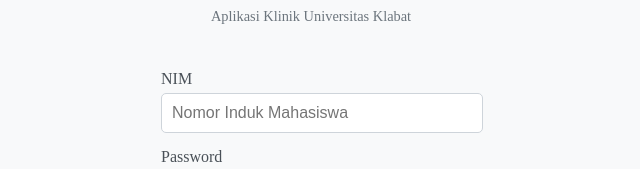
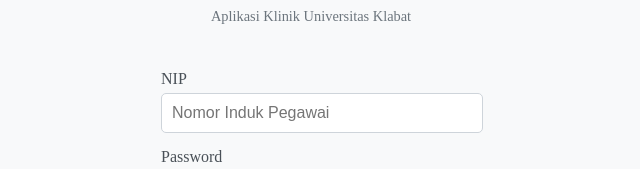
Before and after one commit to arturrr03/uClinic, a React (Vite) app: page / in a window 1280 px wide. Shown: the part 324-493 px from the top of the page, without its empty margins (329-969 px from the left). Built offline with nearby package versions, Linux system fonts and the light colour scheme.

Commit message:
minor fixing

```diff
--- a/src/src/components/Frame.tsx
+++ b/src/src/components/Frame.tsx
@@ -228,15 +228,15 @@
         </DrawerHeader>
         <Divider />
         <List>
-          <Link to={'/'} style={{ textDecoration: 'none' }}>
+          <Link to={'/home'} style={{ textDecoration: 'none' }}>
             <ListItem disablePadding>
               <ListItemButton
                 sx={{
-                  color: `${location.pathname === '/' ? '#6DFF59' : 'white'}`,
-                  backgroundColor: `${location.pathname === '/' ? '#72AAFF' : 'none'}`,
+                  color: `${location.pathname === '/home' ? '#6DFF59' : 'white'}`,
+                  backgroundColor: `${location.pathname === '/home' ? '#72AAFF' : 'none'}`,
                 }}
               >
-                <ListItemIcon sx={{ color: `${location.pathname === '/' ? '#6DFF59' : 'white'}` }}>
+                <ListItemIcon sx={{ color: `${location.pathname === '/home' ? '#6DFF59' : 'white'}` }}>
                   <HomeIcon />
                 </ListItemIcon>
                 <ListItemText primary="Home" primaryTypographyProps={{ style: { color: 'white' } }} />
--- a/src/src/pages/Login.tsx
+++ b/src/src/pages/Login.tsx
@@ -1,28 +1,43 @@
 import React, { useState } from 'react';
 import { useNavigate } from 'react-router-dom';
 import { getAuth, signInWithEmailAndPassword } from 'firebase/auth';
+import { ref, get } from 'firebase/database'; // Import fungsi untuk membaca data dari Realtime Database
+import { database } from '../config/Firebase'; // Import konfigurasi Firebase
 import unklabClinicLogo from '../../assets/unklab-clinic-logo.png';
 
 const Login: React.FC = () => {
   const navigate = useNavigate();
-  const [nim, setNim] = useState(''); // Changed from username to nim
+  const [nip, setNip] = useState('');
   const [password, setPassword] = useState('');
 
   const handleLogin = async () => {
     try {
       const auth = getAuth();
 
-      // Convert NIM to pseudo-email
-      const pseudoEmail = `${nim}@unklabclinic.com`;
+      // Konversi NIM menjadi pseudo-email
+      const pseudoEmail = `${nip}@unklabclinic.com`;
 
-      // Authenticate with pseudo-email and password
-      await signInWithEmailAndPassword(auth, pseudoEmail, password);
+      // Autentikasi dengan pseudo-email dan password
+      const userCredential = await signInWithEmailAndPassword(auth, pseudoEmail, password);
+      const user = userCredential.user;
 
-      console.log('Login successful with NIM:', nim);
-      navigate('/home'); // Navigate to the home page after successful login
+      console.log('Login berhasil dengan NIP:', nip);
+
+      // Periksa apakah pengguna terdaftar di dalam node users/admin
+      const dbRef = ref(database, `users/admin/${user.uid}`);
+      const snapshot = await get(dbRef);
+
+      if (snapshot.exists()) {
+        console.log('Pengguna ditemukan di dalam users/admin:', snapshot.val());
+        navigate('/home'); // Navigasi ke halaman home setelah login berhasil
+      } else {
+        console.error('Pengguna tidak ditemukan di dalam users/admin.');
+        alert('Anda tidak memiliki akses. Silakan hubungi admin.');
+        await auth.signOut(); // Logout pengguna jika tidak terdaftar di users/admin
+      }
     } catch (error) {
-      console.error('Error logging in:', error);
-      alert('Failed to login. Please check your NIM and password.');
+      console.error('Error saat login:', error);
+      alert('Gagal login. Silakan periksa NIP dan password Anda.');
     }
   };
 
@@ -48,16 +63,16 @@
       </div>
       <div style={{ width: '100%', maxWidth: '300px' }}>
         <div style={{ marginBottom: '15px' }}>
-          <label htmlFor="nim" style={{ display: 'block', marginBottom: '5px', color: '#495057' }}>
-            NIM
+          <label htmlFor="nip" style={{ display: 'block', marginBottom: '5px', color: '#495057' }}>
+            NIP
           </label>
           <input
             type="text"
-            id="nim"
+            id="nip"
             className="form-control"
-            placeholder="Nomor Induk Mahasiswa"
-            value={nim}
-            onChange={(e) => setNim(e.target.value)}
+            placeholder="Nomor Induk Pegawai"
+            value={nip}
+            onChange={(e) => setNip(e.target.value)}
             style={{
               width: '100%',
               padding: '10px',
--- a/src/src/pages/Regis.tsx
+++ b/src/src/pages/Regis.tsx
@@ -9,7 +9,7 @@
 const Regis: React.FC = () => {
   const navigate = useNavigate();
   const [nama, setNama] = useState('');
-  const [nim, setNim] = useState('');
+  const [nip, setNip] = useState('');
   const [email, setEmail] = useState('');
   const [password, setPassword] = useState('');
   const [error, setError] = useState("");
@@ -18,12 +18,12 @@
     e.preventDefault();
 
     // Validasi input
-    if (!nama || !nim || !email || !password) {
+    if (!nama || !nip || !email || !password) {
       alert('Semua field harus diisi.');
       return;
     }
 
-    if (!/^\d+$/.test(nim)) {
+    if (!/^\d+$/.test(nip)) {
       alert('NIM hanya boleh berisi angka.');
       return;
     }
@@ -35,7 +35,7 @@
 
     try {
       // Konversi NIM menjadi pseudo-email
-      const pseudoEmail = `${nim}@unklabclinic.com`;
+      const pseudoEmail = `${nip}@unklabclinic.com`;
 
       console.log("Mencoba membuat akun dengan email:", pseudoEmail);
 
@@ -45,15 +45,15 @@
 
       console.log("Akun berhasil dibuat. UID:", user.uid);
 
-      // Simpan data pengguna ke Firebase Realtime Database
-      await set(ref(database, `users/${user.uid}`), {
+      // Simpan data pengguna ke Firebase Realtime Database di dalam node users/admin
+      await set(ref(database, `users/admin/${user.uid}`), {
         nama: nama,
-        nim: nim,
+        nip: nip,
         email: email,
         createdAt: new Date().toISOString(), // Tambahkan timestamp
       });
 
-      console.log("Data pengguna berhasil disimpan ke Realtime Database.");
+      console.log("Data pengguna berhasil disimpan ke Realtime Database di dalam node users/admin.");
 
       // Feedback bahwa akun berhasil dibuat
       alert('Akun berhasil dibuat! Anda sekarang dapat login.');
@@ -79,7 +79,7 @@
   };
 
   const handleBackToLogin = () => {
-    navigate('/login');
+    navigate('/');
   };
 
   return (
@@ -116,15 +116,15 @@
         </div>
         <div style={{ marginBottom: '15px' }}>
           <label htmlFor="nim" style={{ display: 'block', marginBottom: '5px', color: '#495057' }}>
-            NIM
+            NIP
           </label>
           <input
             type="text"
             id="nim"
             className="form-control"
-            placeholder="Nomor Induk Mahasiswa"
-            value={nim}
-            onChange={(e) => setNim(e.target.value)}
+            placeholder="Nomor Induk Pegawai"
+            value={nip}
+            onChange={(e) => setNip(e.target.value)}
             style={inputStyle}
           />
         </div>
```
